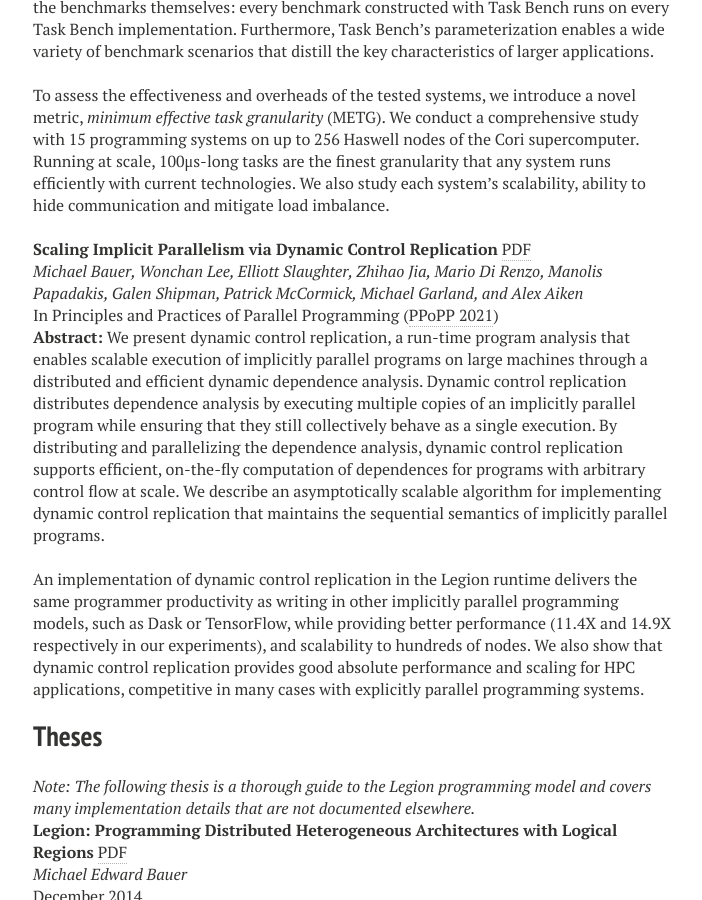
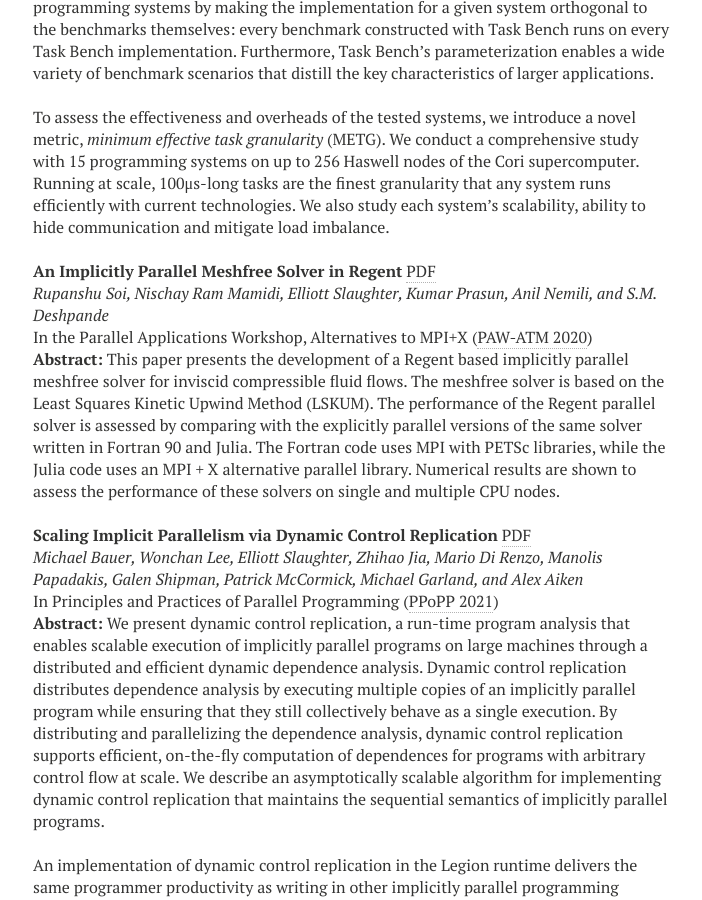
Before and after one commit to apryakhin/legion.stanford.edu, a Jekyll site: the page built from publications.md, in a window 1280 px wide and 900 px high, scrolled down 9793 px. Shown: the whole window, without its empty margins (287-989 px from the left). Built offline with Jekyll 4.4.1, drawn with Linux system fonts in a browser that asks for light colours; nearby versions of some CDN libraries; some of the changed text lies outside the part shown.

Commit message:
Add PAW-ATM 2020 paper.

```diff
--- a/publications.md
+++ b/publications.md
@@ -36,6 +36,7 @@ title: Publications
       * [Soleil-X (2018)](#soleilx2018) \[[PDF](/pdfs/soleilx2018.pdf)]
       * [HTR Solver (2020)](#htr2020) \[[PDF](https://doi.org/10.1016/j.cpc.2020.107262)]
       * [Task Bench (SC 2020)](#taskbench2020) \[[PDF](/pdfs/taskbench2020.pdf)]
+      * [Meshfree Solver (PAW-ATM 2020)](#meshfree2020) \[[PDF](/pdfs/pawatm2020.pdf)]
   * Theses:
       * [Michael Bauer's Thesis (2014)](#bauer_thesis) \[[PDF](/pdfs/bauer_thesis.pdf)]
       * [Sean Treichler's Thesis (2016)](#treichler_thesis) \[[PDF](/pdfs/treichler_thesis.pdf)]
@@ -500,6 +501,21 @@ system's scalability, ability to hide communication and mitigate load
 imbalance.
 
 
+<a name="meshfree2020"></a>__An Implicitly Parallel Meshfree Solver in Regent__ [PDF](/pdfs/pawatm2020.pdf) <br/>
+_Rupanshu Soi, Nischay Ram Mamidi, Elliott Slaughter, Kumar Prasun, Anil Nemili, and S.M. Deshpande_ <br/>
+In the Parallel Applications Workshop, Alternatives to MPI+X ([PAW-ATM 2020](https://sourceryinstitute.github.io/PAW/PAW-ATM20/indexPAW-ATM20.html)) <br/>
+__Abstract:__ This paper presents the development of a Regent
+based implicitly parallel meshfree solver for inviscid compressible
+fluid flows. The meshfree solver is based on the Least Squares
+Kinetic Upwind Method (LSKUM). The performance of the
+Regent parallel solver is assessed by comparing with the explicitly
+parallel versions of the same solver written in Fortran 90 and
+Julia. The Fortran code uses MPI with PETSc libraries, while the
+Julia code uses an MPI + X alternative parallel library. Numerical
+results are shown to assess the performance of these solvers on
+single and multiple CPU nodes.
+
+
 <a name="dcr2021"></a>__Scaling Implicit Parallelism via Dynamic Control Replication__ [PDF](/pdfs/dcr2021.pdf) <br/>
 _Michael Bauer, Wonchan Lee, Elliott Slaughter, Zhihao Jia, Mario Di Renzo, Manolis Papadakis, Galen Shipman, Patrick McCormick, Michael Garland, and Alex Aiken_ <br/>
 In Principles and Practices of Parallel Programming ([PPoPP 2021](https://ppopp21.sigplan.org/details/PPoPP-2021-main-conference/10/Scaling-Implicit-Parallelism-via-Dynamic-Control-Replication)) <br/>
```
Also changed, not shown: 1 other file.
